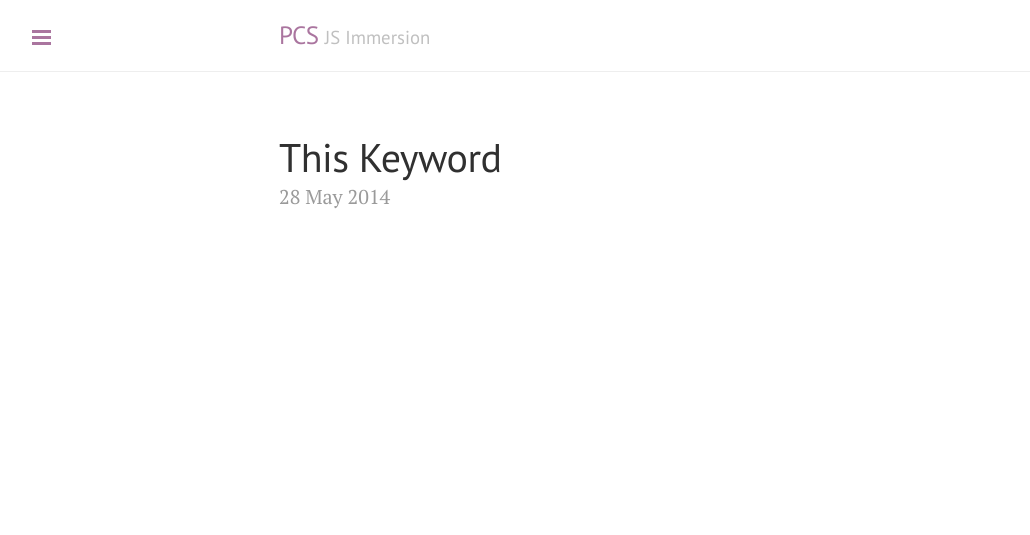
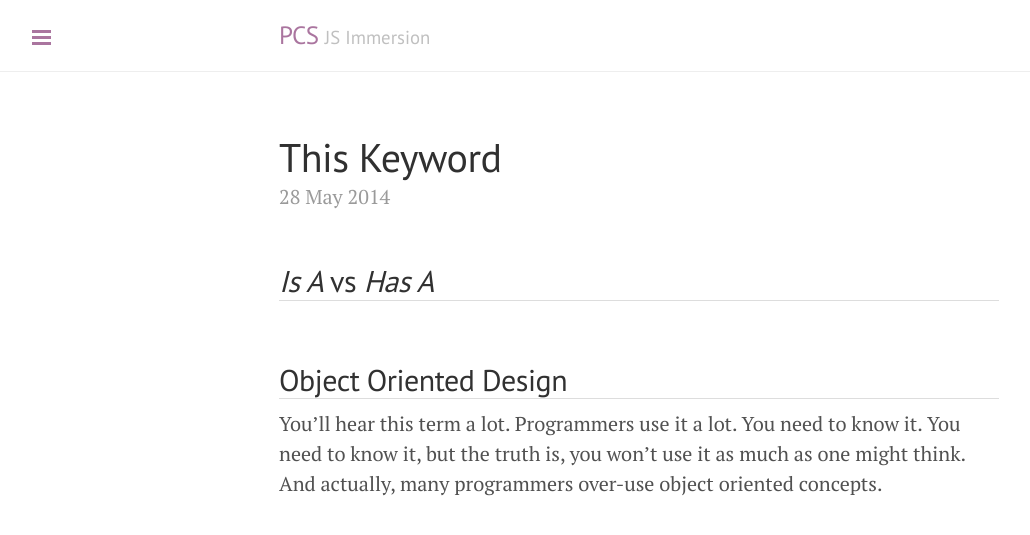
Before and after one commit to wbyoung/jsi, a Jekyll site: the page built from _posts/00-03-02-inheritance.md, in a window 1280 px wide. Shown: the top 535 px of the page, without its empty margins (1-1031 px from the left). Built offline with Jekyll 4.4.1, drawn with Linux system fonts in a browser that asks for light colours; nearby versions of some CDN libraries; Markdown is read by kramdown in place of the engine named in the settings.

Commit message:
Moved some content to inheritance.

```diff
--- a/_posts/00-03-02-inheritance.md
+++ b/_posts/00-03-02-inheritance.md
@@ -4,3 +4,11 @@ title: This Keyword
 class: this
 date: 2014-05-28 00:00:00
 ---
+
+## _Is A_ vs _Has A_
+
+## Object Oriented Design
+
+You'll hear this term a lot. Programmers use it a lot. You need to know it.
+You need to know it, but the truth is, you won't use it as much as one might
+think. And actually, many programmers over-use object oriented concepts.
```
Also changed, not shown: _posts/00-03-01-objects.md (+0 -8 lines).
